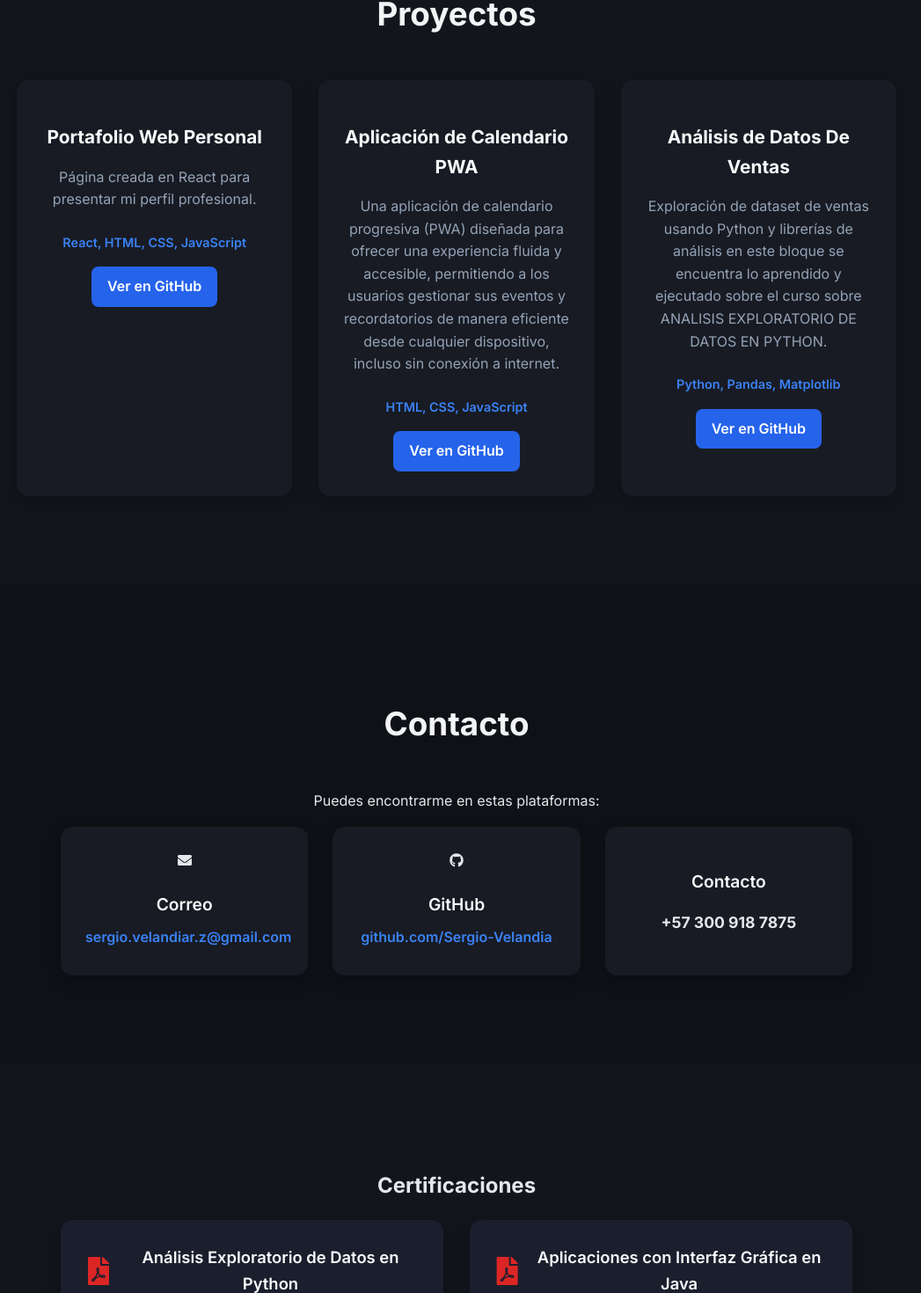
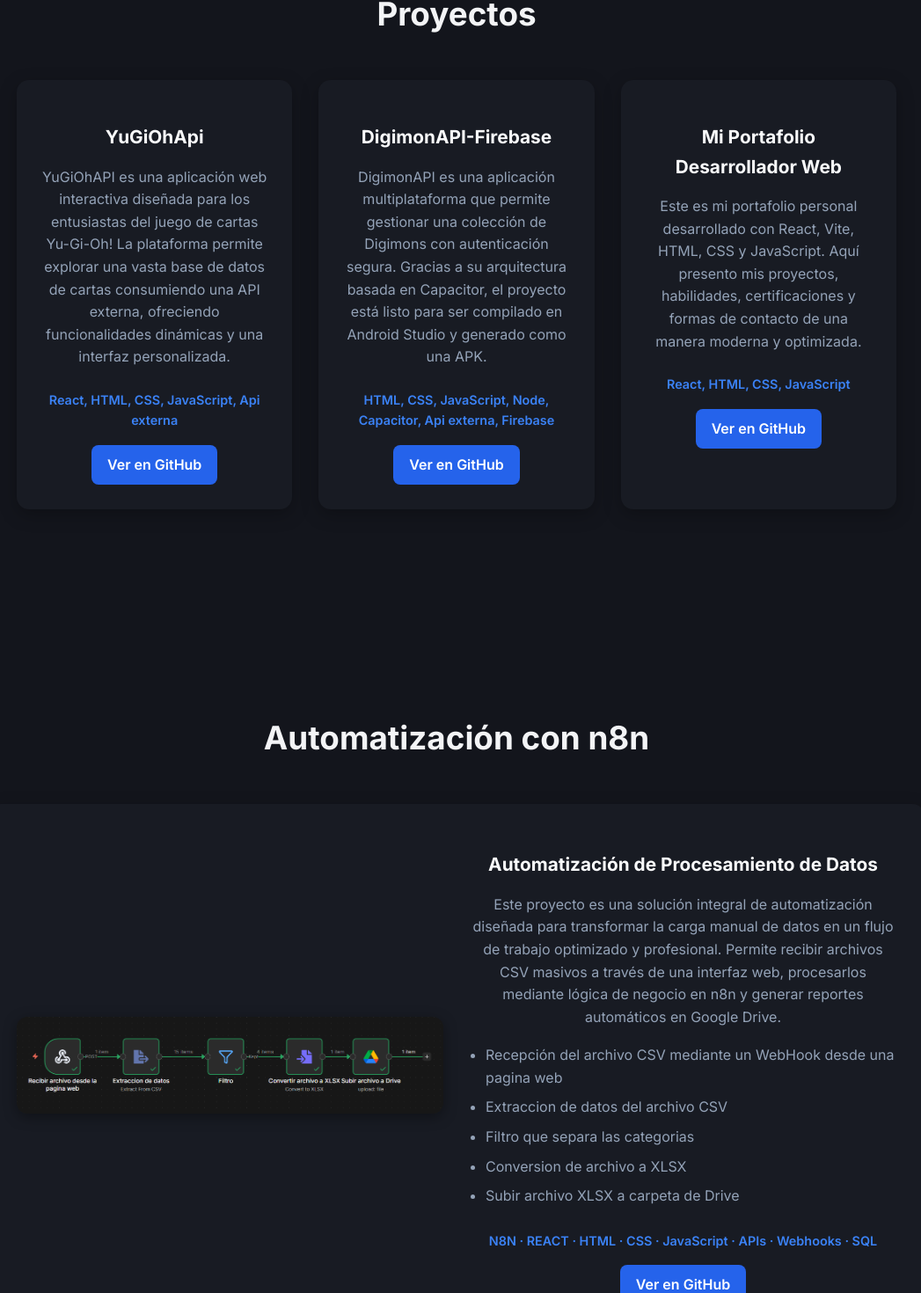
Before and after one commit to Sergio-Velandia/mi-portafolio, a React (Vite) app: page / in a window 1280 px wide. Shown: the part 1603-3073 px from the top of the page at 88% size, without its empty margins (121-1168 px from the left). Built offline with nearby package versions, Linux system fonts and the light colour scheme.

Commit message:
Actualizo portafolio: proyecto n8n y mejoras visuales

```diff
--- a/src/App.css
+++ b/src/App.css
@@ -200,6 +200,88 @@ header a.github:hover {
   background-color: #1d4ed8;
   transform: translateY(-2px);
 }
+/* === PROYECTO N8N (MISMO ESTILO QUE PROYECTOS) === */
+
+.n8n {
+  padding: 100px 20px;
+  background: #13151c;
+  text-align: center;
+}
+
+.n8n h2 {
+  font-size: 2.3rem;
+  margin-bottom: 45px;
+  font-weight: 700;
+  color: #f3f4f6;
+}
+
+/* Card principal */
+.n8n-card {
+  max-width: 1000px;
+  margin: 0 auto;
+  background: #181b23;
+  border-radius: 14px;
+  padding: 32px;
+  box-shadow: 0 6px 20px rgba(0,0,0,0.25);
+  display: grid;
+  grid-template-columns: 1fr 1fr;
+  gap: 30px;
+  align-items: center;
+  transition: 0.28s ease;
+}
+
+.n8n-card:hover {
+  transform: translateY(-5px);
+}
+
+/* Imagen */
+.n8n-imagen img {
+  width: 100%;
+  border-radius: 12px;
+  box-shadow: 0 4px 15px rgba(0,0,0,0.35);
+}
+
+/* Texto */
+.n8n-info h3 {
+  font-size: 1.3rem;
+  font-weight: 700;
+  margin-bottom: 12px;
+  color: #f9fafb;
+}
+
+.n8n-info p {
+  font-size: 1rem;
+  color: #94a3b8;
+  line-height: 1.6;
+}
+
+/* Lista del flujo */
+.n8n-info ul {
+  margin: 18px 0;
+  padding-left: 18px;
+  text-align: left;
+  color: #94a3b8;
+}
+
+.n8n-info li {
+  margin-bottom: 8px;
+}
+
+/* Tecnologías (mismo estilo que proyectos) */
+.n8n-info .tec {
+  display: inline-block;
+  margin-top: 8px;
+  font-size: 0.9rem;
+  font-weight: 600;
+  color: #3b82f6;
+}
+
+/* Responsive */
+@media (max-width: 768px) {
+  .n8n-card {
+    grid-template-columns: 1fr;
+  }
+}
 
 /* === CONTACTO === */
 .contacto {
--- a/src/App.jsx
+++ b/src/App.jsx
@@ -6,6 +6,7 @@ import Header from "./components/Header"
 import SobreMi from "./components/SobreMi"
 import Habilidades from "./components/Habilidades"
 import Proyectos from "./components/Proyectos"
+import N8nProyecto from "./components/N8nProyecto"
 import Contacto from "./components/Contacto"
 import Certificaciones from "./components/Certificaciones"
 import Footer from "./components/footer"
@@ -34,6 +35,9 @@ function App() {
         <Proyectos />
       </div>
       <div className="reveal">
+        <N8nProyecto />
+      </div>
+      <div className="reveal">
         <Contacto />
       </div>
       <div className="reveal">
--- a/src/components/Contacto.jsx
+++ b/src/components/Contacto.jsx
@@ -31,7 +31,7 @@ export default function Contacto() {
         <div className="card">
           <h3>Contacto</h3>
           <p style={{ fontSize: "1.1rem", fontWeight: "bold" }}>
-            +57 300 918 7875
+            +57 321 938 2844
           </p>
         </div>
       </div>
--- a/src/components/Habilidades.jsx
+++ b/src/components/Habilidades.jsx
@@ -6,7 +6,6 @@ export default function Habilidades() {
   { nombre: "React", color: "#61dafb", texto: "#000" },
   { nombre: "Vite", color: "#646cff", texto: "#000" },
   { nombre: "HTML", color: "#e34c26" },
-  { nombre: "Python", color: "#3776ab" },
   { nombre: "N8N", color: "#ff6a00" },
   { nombre: "Agentes IA", color: "#7e22ce" },
   { nombre: "Git", color: "#f1502f" },
--- /dev/null
+++ b/src/components/N8nProyecto.jsx
@@ -0,0 +1,53 @@
+import "../App.css";
+
+export default function N8nProyecto() {
+  return (
+    <section className="n8n">
+      <h2>Automatización con n8n</h2>
+
+      <div className="n8n-card">
+
+        {}
+        <div className="n8n-imagen">
+          <img
+            src="./public/FlujoN8N.png"
+            alt="Flujo de análisis de datos en n8n"
+          />
+        </div>
+
+        {/* Explicación */}
+        <div className="n8n-info">
+          <h3>Automatización de Procesamiento de Datos</h3>
+
+          <p>
+            Este proyecto es una solución integral de automatización diseñada para transformar la carga manual de datos en un flujo de trabajo optimizado y profesional. Permite recibir archivos CSV masivos a través de una interfaz web, procesarlos mediante lógica de negocio en n8n y generar reportes automáticos en Google Drive.
+          </p>
+
+          <ul>
+            <li>Recepción del archivo CSV mediante un WebHook desde una pagina web</li>
+            <li>Extraccion de datos del archivo CSV</li>
+            <li>Filtro que separa las categorias</li>
+            <li>Conversion de archivo a XLSX</li>
+            <li>Subir archivo XLSX a carpeta de Drive</li>
+          </ul>
+
+          <span className="tec">
+            N8N · REACT · HTML · CSS · JavaScript · APIs · Webhooks · SQL
+          </span>
+
+          <br />
+
+          <a
+            href="https://github.com/Sergio-Velandia/Test-N8N"
+            target="_blank"
+            rel="noopener noreferrer"
+            className="btn-proyecto"
+          >
+             Ver en GitHub
+          </a>
+        </div>
+
+      </div>
+    </section>
+  );
+}
--- a/src/components/Proyectos.jsx
+++ b/src/components/Proyectos.jsx
@@ -3,24 +3,25 @@ import "../App.css"
 export default function Proyectos() {
   const proyectos = [
     {
-      titulo: "Portafolio Web Personal",
-      descripcion: "Página creada en React para presentar mi perfil profesional.",
-      tecnologias: "React, HTML, CSS, JavaScript",
-      link: "https://github.com/Sergio-Velandia/mi-portafolio" // tu repo o demo
+      titulo: "YuGiOhApi",
+      descripcion: "YuGiOhAPI es una aplicación web interactiva diseñada para los entusiastas del juego de cartas Yu-Gi-Oh! La plataforma permite explorar una vasta base de datos de cartas consumiendo una API externa, ofreciendo funcionalidades dinámicas y una interfaz personalizada.",
+      tecnologias: "React, HTML, CSS, JavaScript, Api externa",
+      link: "https://github.com/Sergio-Velandia/YuGiOhApi"
     },
     {
-      titulo: "Aplicación de Calendario PWA",
-      descripcion: "Una aplicación de calendario progresiva (PWA) diseñada para ofrecer una experiencia fluida y accesible, permitiendo a los usuarios gestionar sus eventos y recordatorios de manera eficiente desde cualquier dispositivo, incluso sin conexión a internet.",
-      tecnologias: "HTML, CSS, JavaScript",
-      link: "https://github.com/Sergio-Velandia/Trabajo-PWA" // repo del proyecto
+      titulo: "DigimonAPI-Firebase",
+      descripcion: "DigimonAPI es una aplicación multiplataforma que permite gestionar una colección de Digimons con autenticación segura. Gracias a su arquitectura basada en Capacitor, el proyecto está listo para ser compilado en Android Studio y generado como una APK.",
+      tecnologias: "HTML, CSS, JavaScript, Node, Capacitor, Api externa, Firebase",
+      link: "https://github.com/Sergio-Velandia/DigimonAPI-Firebase"
     },
     {
-      titulo: "Análisis de Datos De Ventas",
-      descripcion: "Exploración de dataset de ventas usando Python y librerías de análisis en este bloque se encuentra lo aprendido y ejecutado sobre el curso sobre ANALISIS EXPLORATORIO DE DATOS EN PYTHON.",
-      tecnologias: "Python, Pandas, Matplotlib",
-      link: "https://github.com/Sergio-Velandia/Analisis-de-Datos-De-Ventas" // notebook en GitHub
+      titulo: " Mi Portafolio Desarrollador Web",
+      descripcion: "Este es mi portafolio personal desarrollado con React, Vite, HTML, CSS y JavaScript. Aquí presento mis proyectos, habilidades, certificaciones y formas de contacto de una manera moderna y optimizada.",
+      tecnologias: "React, HTML, CSS, JavaScript",
+      link: "https://github.com/Sergio-Velandia/mi-portafolio"
     }
   ]
+
 
   return (
     <section className="proyectos">
```
Also changed, not shown: public/FlujoN8N.png (added).
